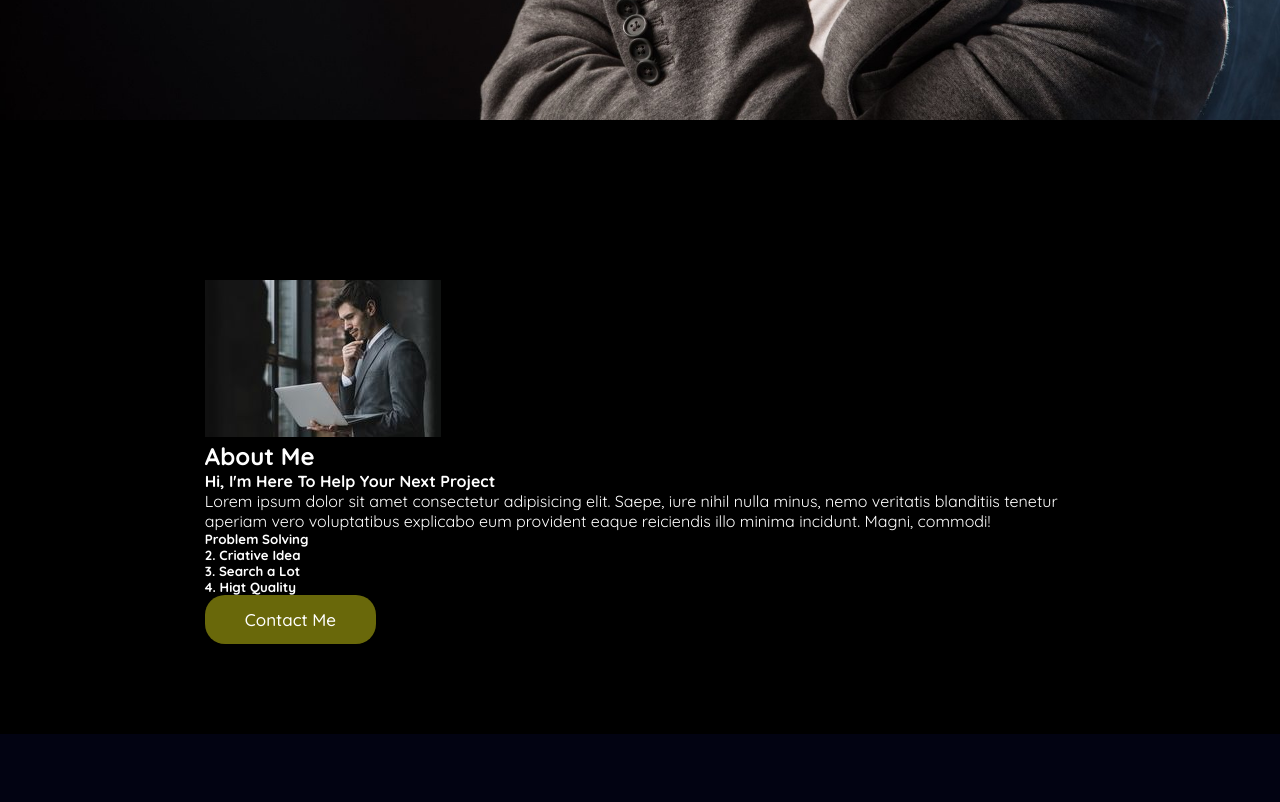
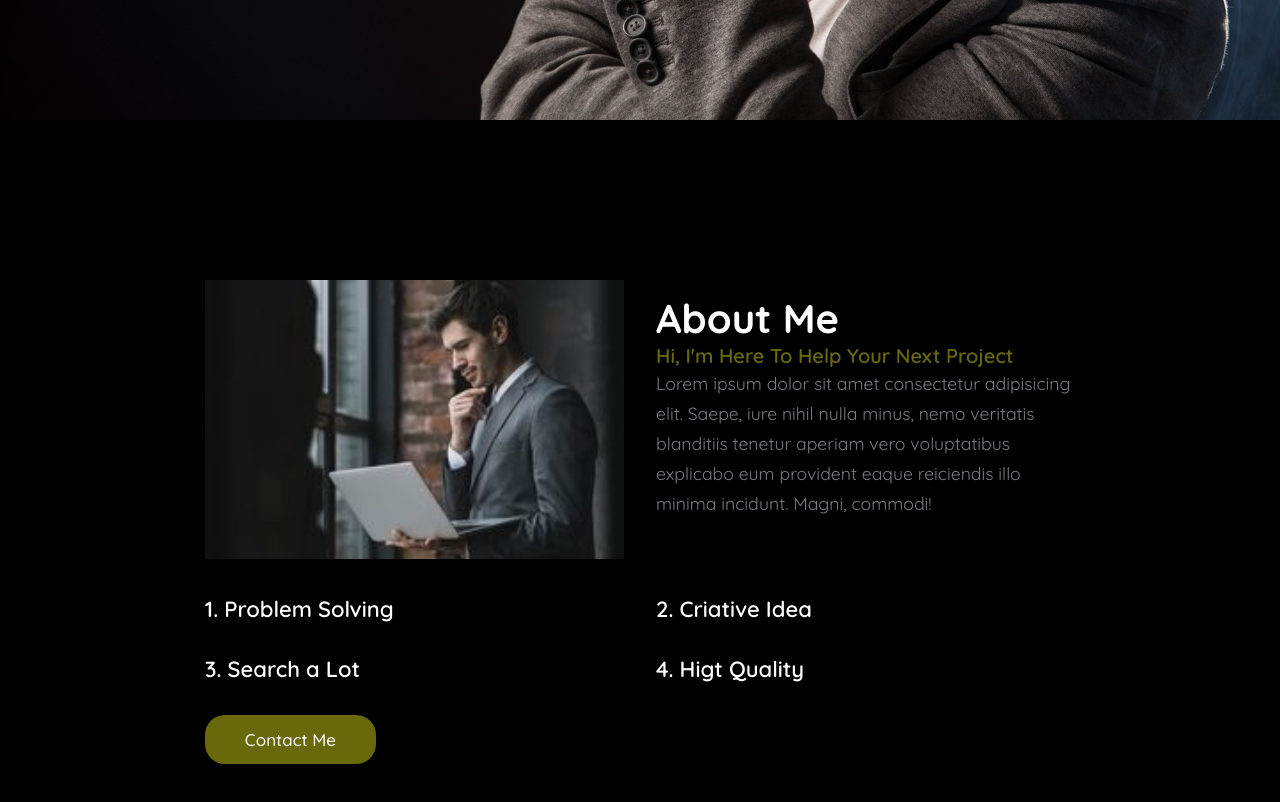
Before and after one commit to Maykon-Willian/SitePortifolio, a plain HTML site: page index.html in a window 1280 px wide. Shown: the part 680-1482 px from the top of the page. Before the commit the page ends 1414 px from the top, so only its background shows below. Drawn offline with nearby package versions, Linux system fonts and the light colour scheme.

Commit message:
About css and js

```diff
--- a/css/style.css
+++ b/css/style.css
@@ -116,3 +116,45 @@ span{
 .about{
     background-color: rgb(0,0,0);
 }
+
+header.sticky{
+    padding: 10px 16%;
+    background-color: #000000;
+    border-bottom: 1px solid #000000;
+    transition: .3s;
+}
+.about{
+    display: grid;
+    grid-template-columns: repeat(2, 1fr);
+    align-items: center;
+    gap: 2rem;
+}
+.about-text h4{
+    margin: 0dvb10px 0;
+    color: #69680a;
+    font-size: 20px;
+    font-weight: 600;
+}
+.about-text h2{
+    font-size: 40px;
+}
+.about-text p{
+    color: rgb(128, 120, 128);
+    font-size: var(--p-font);
+    line-height: 30px;
+    margin-bottom: 2rem;
+}
+.about-gri{
+    display: grid;
+    grid-template-columns: repeat(auto-fit minmax(250px, auto));
+    align-items: center;
+    gap: 1rem;
+}
+.about-in h5{
+    font-size: 22px;
+    font-weight: 600;
+}.about-img img{
+    height: auto;
+    width: 100%;
+    max-width: 460px;
+}
--- a/index.html
+++ b/index.html
@@ -55,7 +55,7 @@
              commodi!</p>
         </div>
                 <div class="about-in">
-                    <h5>Problem Solving</h5>
+                    <h5>1. Problem Solving</h5>
                 </div>
 
                 <div class="about-in">
@@ -75,13 +75,15 @@
 
                 </div>
 
+     <!--about-->
+
 
 
 
     </section>
 
     <!---custom js link-->
-    <script type="text/javascript"src="js/script"></script>
+    <script type="text/javascript"src="js/script.js"></script>
 
 </body>
 </html>
--- /dev/null
+++ b/js/script.js
@@ -0,0 +1,4 @@
+const header = document.querySelector("header");
+window.addEventListener ("scroll", function(){
+    header.classList.toggle("sticky", this.window.scrollY > 0);
+})
```
